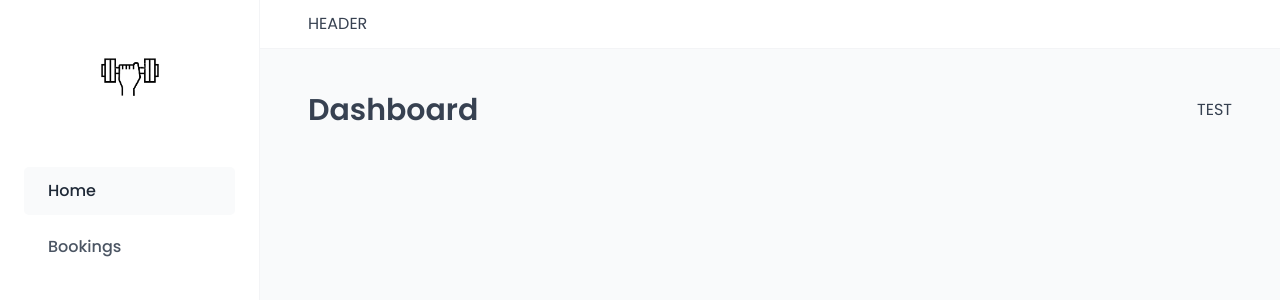
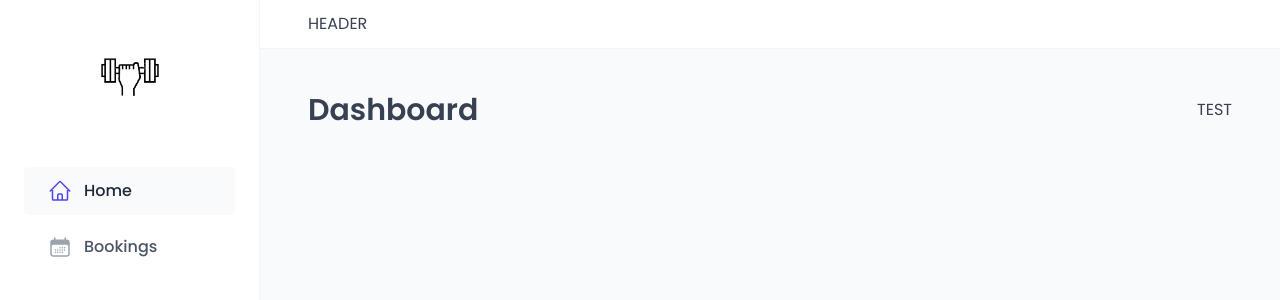
Before and after one commit to SunpreetSandhu/personal-training, a React (Vite) app: page /dashboard in a window 1280 px wide. Shown: the top 300 px of the page. Built offline with nearby package versions, Linux system fonts and the light colour scheme; a web font is replaced by a local one.

Commit message:
added icons for home and bookings

```diff
--- a/package.json
+++ b/package.json
@@ -12,6 +12,7 @@
   "dependencies": {
     "react": "^18.2.0",
     "react-dom": "^18.2.0",
+    "react-icons": "^5.2.0",
     "react-router-dom": "^6.23.0",
     "styled-components": "^6.1.9"
   },
--- a/src/ui/MainNav.jsx
+++ b/src/ui/MainNav.jsx
@@ -1,5 +1,6 @@
 import styled from "styled-components";
 import { NavLink } from "react-router-dom";
+import { HiOutlineHome, HiCalendarDays } from "react-icons/hi2";
 const NavList = styled.ul`
   display: flex;
   flex-direction: column;
@@ -50,10 +51,16 @@ function MainNav() {
     <nav>
       <NavList>
         <li>
-          <StyledNavLink to="/dashboard">Home</StyledNavLink>
+          <StyledNavLink to="/dashboard">
+            <HiOutlineHome />
+            <span>Home</span>
+          </StyledNavLink>
         </li>
         <li>
-          <StyledNavLink to="/bookings">Bookings</StyledNavLink>
+          <StyledNavLink to="/bookings">
+            <HiCalendarDays />
+            <span>Bookings</span>
+          </StyledNavLink>
         </li>
       </NavList>
     </nav>
```
Also changed, not shown: 1 other file (tests, documents, lock files or other folders).
